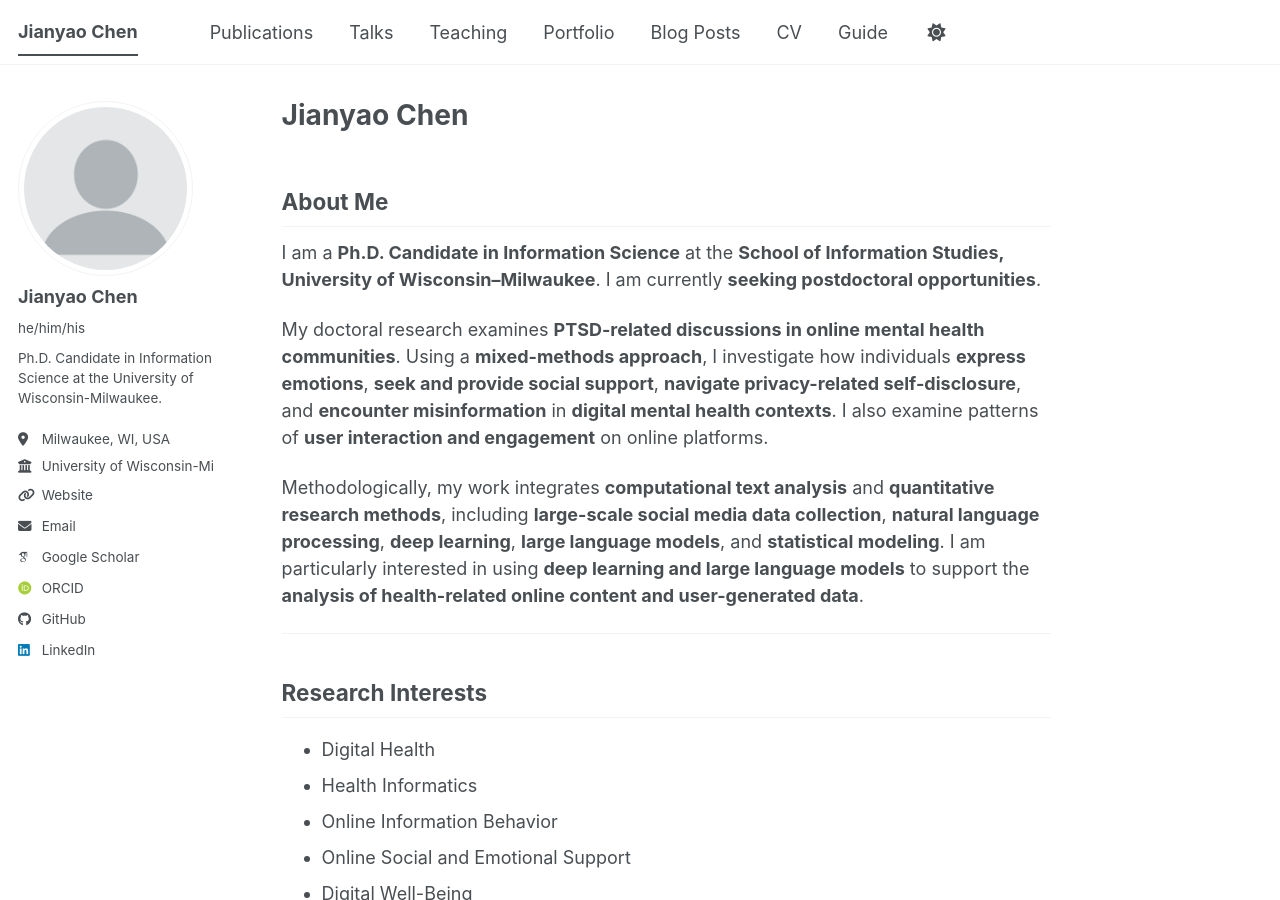
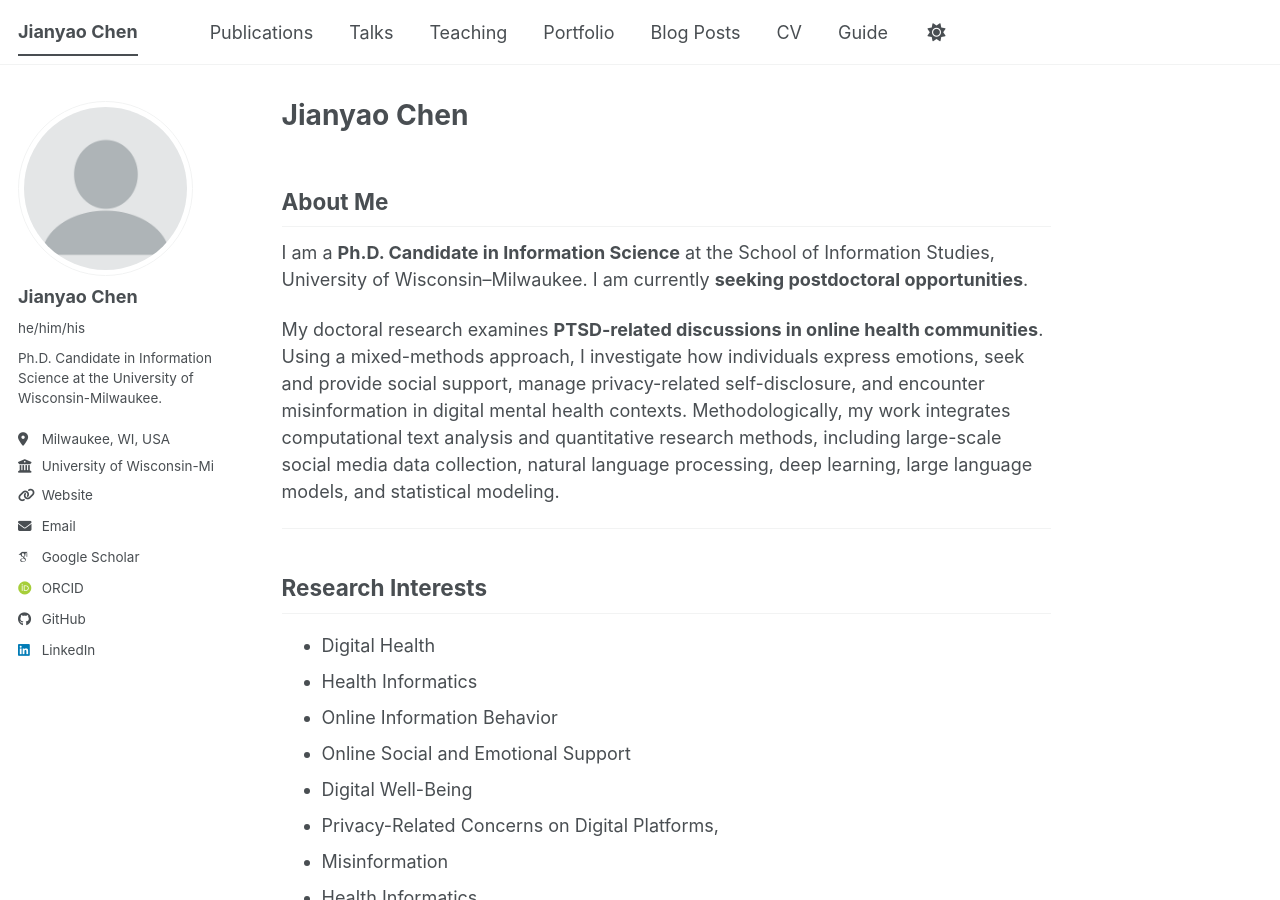
Before and after one commit to JianyaoChen/JianyaoChen.github.io, a Jekyll site: the page built from _pages/about.md, in a window 1280 px wide and 900 px high. Built offline with Jekyll 4.4.1, drawn with Linux system fonts in a browser that asks for light colours; some web fonts are replaced; a script bundle is joined from its source files by our own code; library files that are not in the unit come from our copies.

Commit message:
Update about.md

```diff
--- a/_pages/about.md
+++ b/_pages/about.md
@@ -9,12 +9,9 @@ redirect_from:
 
 ## About Me
 
-I am a **Ph.D. Candidate in Information Science** at the **School of Information Studies, University of Wisconsin–Milwaukee**. I am currently **seeking postdoctoral opportunities**.
+I am a **Ph.D. Candidate in Information Science** at the School of Information Studies, University of Wisconsin–Milwaukee. I am currently **seeking postdoctoral opportunities**.
 
-My doctoral research examines **PTSD-related discussions in online mental health communities**. Using a **mixed-methods approach**, I investigate how individuals **express emotions**, **seek and provide social support**, **navigate privacy-related self-disclosure**, and **encounter misinformation** in **digital mental health contexts**. I also examine patterns of **user interaction and engagement** on online platforms.
-
-Methodologically, my work integrates **computational text analysis** and **quantitative research methods**, including **large-scale social media data collection**, **natural language processing**, **deep learning**, **large language models**, and **statistical modeling**. I am particularly interested in using **deep learning and large language models** to support the **analysis of health-related online content and user-generated data**.
-
+My doctoral research examines **PTSD-related discussions in online health communities**. Using a mixed-methods approach, I investigate how individuals express emotions, seek and provide social support, manage privacy-related self-disclosure, and encounter misinformation in digital mental health contexts. Methodologically, my work integrates computational text analysis and quantitative research methods, including large-scale social media data collection, natural language processing, deep learning, large language models, and statistical modeling.
 
 ---
 
@@ -95,7 +92,6 @@ Content analysis; statistical analysis; mixed methods
 
 
 ---
-
 ## Contact
 
 - Email: jianyao@uwm.edu
```
